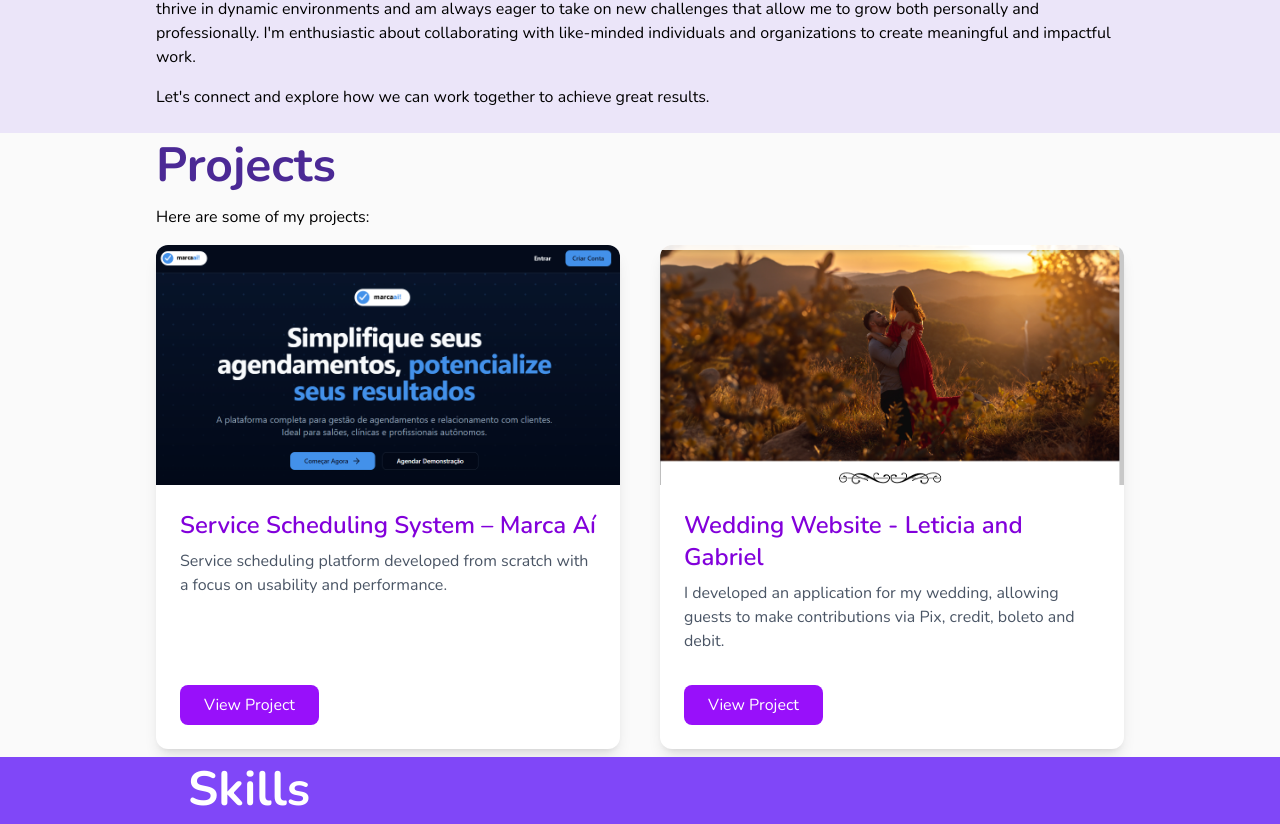
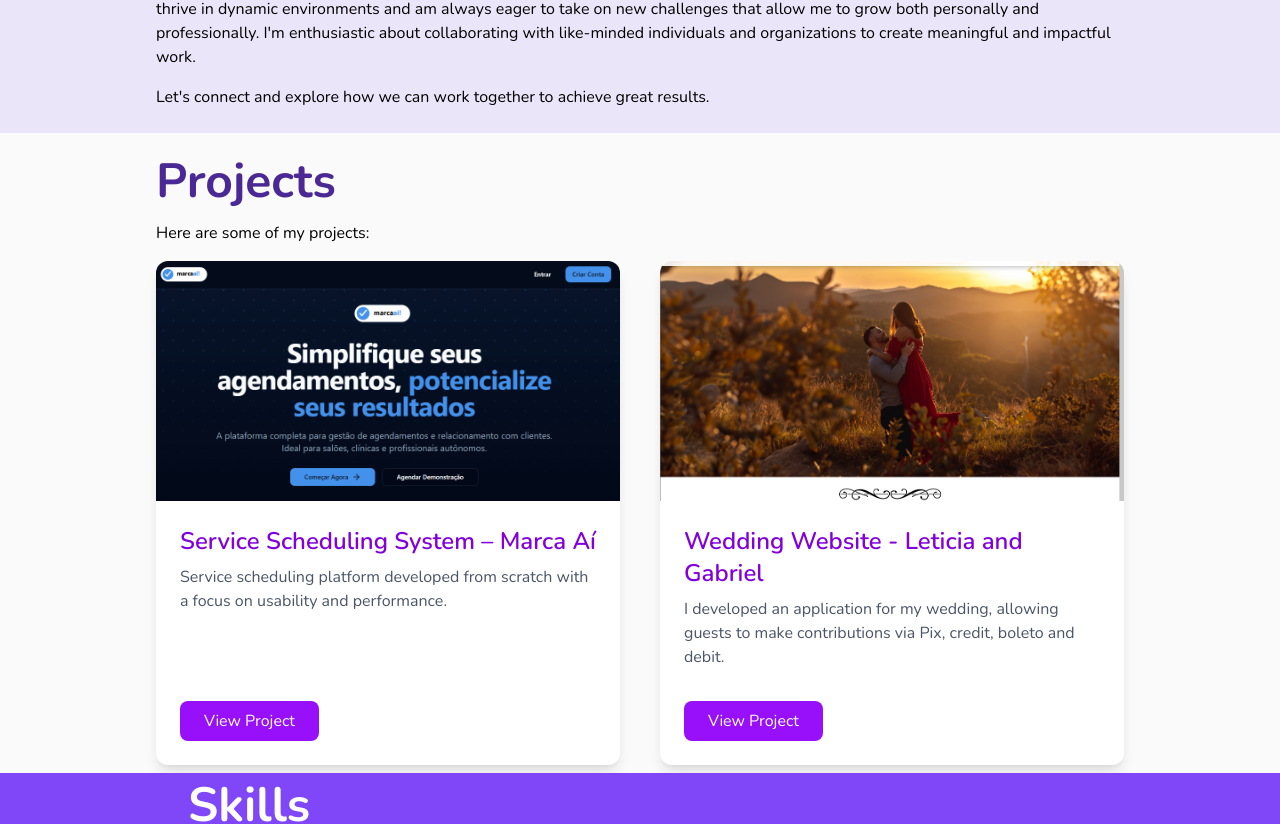
Before and after one commit to LeticiaRosa/leticiarosa.github.io, a React (Vite) app: page / in a window 1280 px wide. Shown: the part 571-1395 px from the top of the page. Built offline with nearby package versions, Linux system fonts and the light colour scheme.

Commit message:
fix: Ajuste de padding no projects

```diff
--- a/src/components/Projects.tsx
+++ b/src/components/Projects.tsx
@@ -18,7 +18,7 @@
 
   return (
     <section className="container-section bg-background">
-      <div className="container flex flex-col gap-4">
+      <div className="container flex flex-col gap-4 pt-4">
         <h1 className="text-purple-dark text-3xl font-bold lg:text-5xl" id="projects">
           Projects
         </h1>
```
